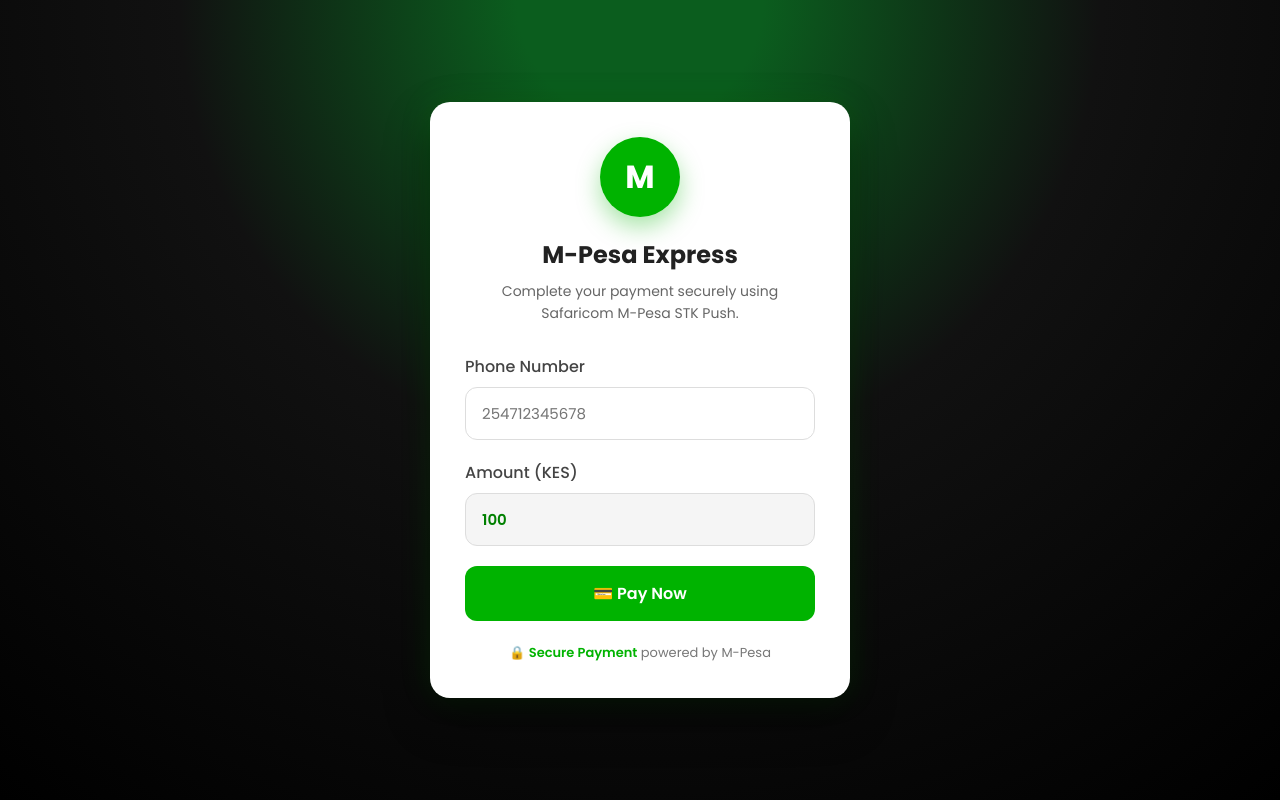
After one commit to emmanuelwachira45-spec/Genesis, a Django app: page /payment/ in a window 1280 px wide. The commit adds this page. Run offline with Django 5.2, Linux system fonts and the light colour scheme.

Commit message:
add new files

```diff
--- a/myapp/urls.py
+++ b/myapp/urls.py
@@ -14,4 +14,9 @@ urlpatterns = [
     path('show/', views.show, name='show'),
     path('delete/<int:id>/', views.delete,),
     path('edit/<int:id>/', views.edit,),
+
+    #Mpesa urls
+    path('payment/', views.payment, name='payment'),
+    path('callback/', views.callback, name='callback'),
+
 ]
--- a/myapp/views.py
+++ b/myapp/views.py
@@ -1,5 +1,12 @@
 from django.shortcuts import render,redirect, get_object_or_404
 from myapp.models import *
+
+#Mpesa API imports
+from django.http import JsonResponse
+import requests
+import base64
+from datetime import datetime
+
 
 # Create your views here.
 def details(request):
@@ -54,3 +61,92 @@ def edit(request, id):
         return redirect('/show')
     else:
         return render(request, 'edit.html', {'editappointment': editappointment})
+
+
+#Mpesa Views
+
+# ─────────────────────────────────────────────
+#  M-Pesa Daraja API Credentials (Sandbox)
+#  Get these from: https://developer.safaricom.co.ke
+# ─────────────────────────────────────────────
+CONSUMER_KEY    = "ZA1kjoAP16NRT31DpKe5rM6jEmA2T8XAGIdXaxjTl4c7SoHl"
+CONSUMER_SECRET = "IrQxAEwALKtWHAuDVFsLQjhihgWDOFUdMhiZfu4WP6sEizP9qAIGjZGOcpswYiiW"
+SHORTCODE       = "174379"
+PASSKEY         = "bfb279f9aa9bdbcf158e97dd71a467cd2e0c893059b10f78e6b72ada1ed2c919"
+CALLBACK_URL    = "https://sandbox.safaricom.co.ke/oauth/v1/generate?grant_type=client_credentials"
+
+
+# ─────────────────────────────────────────────
+#  STEP 1: Get Access Token
+#  Every M-Pesa request needs a token first.
+# ─────────────────────────────────────────────
+def get_access_token():
+    url = "https://sandbox.safaricom.co.ke/oauth/v1/generate?grant_type=client_credentials"
+    response = requests.get(url, auth=(CONSUMER_KEY, CONSUMER_SECRET), timeout=30)
+    token = response.json()["access_token"]
+    return token
+
+
+# ─────────────────────────────────────────────
+#  STEP 2: Send STK Push (Payment Prompt)
+#  This sends a pop-up to the customer's phone.
+# ─────────────────────────────────────────────
+def stk_push(phone, amount):
+    token = get_access_token()
+
+    # Timestamp format required by Safaricom: YYYYMMDDHHmmss
+    timestamp = datetime.now().strftime("%Y%m%d%H%M%S")
+
+    # Password = Base64(Shortcode + Passkey + Timestamp)
+    password = base64.b64encode((SHORTCODE + PASSKEY + timestamp).encode()).decode()
+
+    headers = {"Authorization": f"Bearer {token}"}
+
+    payload = {
+        "BusinessShortCode": SHORTCODE,        # Your till/paybill number
+        "Password":          password,          # Generated above
+        "Timestamp":         timestamp,         # Current time
+        "TransactionType":   "CustomerPayBillOnline",  # Use "CustomerBuyGoodsOnline" for till
+        "Amount":            amount,            # Amount to charge
+        "PartyA":            phone,             # Customer phone e.g. 2547XXXXXXXX
+        "PartyB":            SHORTCODE,         # Your shortcode receives the money
+        "PhoneNumber":       phone,             # Phone that gets the STK prompt
+        "CallBackURL":       CALLBACK_URL,      # M-Pesa sends result here
+        "AccountReference":  "Biashara",        # Shows on customer's phone
+        "TransactionDesc":   "Payment"          # Short description
+    }
+
+    url = "https://sandbox.safaricom.co.ke/mpesa/stkpush/v1/processrequest"
+    response = requests.post(url, json=payload, headers=headers, timeout=30)
+    return response.json()
+
+
+# ─────────────────────────────────────────────
+#  VIEWS/FUNCTIONS
+# ─────────────────────────────────────────────
+
+
+
+
+def payment(request):
+    """Show payment form (GET) or trigger STK push (POST)."""
+
+    if request.method == "POST":
+        phone  = request.POST.get("phone", "").strip()
+        amount = request.POST.get("amount", "").strip()
+
+        try:
+            result = stk_push(phone, amount)
+            return JsonResponse(result)
+
+        except Exception as e:
+            return JsonResponse({"error": str(e)}, status=503)
+
+    # GET request → show the payment form
+    return render(request, "payment.html")
+
+
+def callback(request):
+    """M-Pesa sends payment results here after the customer pays."""
+    print("M-Pesa Callback:", request.body)
+    return JsonResponse({"ResultCode": 0, "ResultDesc": "Accepted"})
--- /dev/null
+++ b/templates/payment.html
@@ -0,0 +1,200 @@
+<!DOCTYPE html>
+<html lang="en">
+<head>
+    <meta charset="UTF-8">
+    <meta name="viewport" content="width=device-width, initial-scale=1.0">
+    <title>M-Pesa Payment</title>
+
+    <link href="https://fonts.googleapis.com/css2?family=Poppins:wght@300;400;500;600;700&display=swap" rel="stylesheet">
+
+    <style>
+        *{
+            margin:0;
+            padding:0;
+            box-sizing:border-box;
+            font-family:'Poppins',sans-serif;
+        }
+
+        body{
+            min-height:100vh;
+            display:flex;
+            justify-content:center;
+            align-items:center;
+            padding:20px;
+            background:
+                radial-gradient(circle at top,#0b5d1e 0%,#0b5d1e 12%,#111111 45%,#000000 100%);
+        }
+
+        .card{
+            width:100%;
+            max-width:420px;
+            background:#ffffff;
+            border-radius:20px;
+            padding:35px;
+            box-shadow:
+                0 20px 45px rgba(0,0,0,.45),
+                0 0 30px rgba(0,179,0,.18);
+        }
+
+        .logo{
+            width:80px;
+            height:80px;
+            background:#00b300;
+            color:#fff;
+            margin:auto;
+            border-radius:50%;
+            display:flex;
+            align-items:center;
+            justify-content:center;
+            font-size:32px;
+            font-weight:bold;
+            margin-bottom:20px;
+            box-shadow:0 10px 25px rgba(0,179,0,.35);
+        }
+
+        h2{
+            text-align:center;
+            color:#222;
+            margin-bottom:8px;
+        }
+
+        p{
+            text-align:center;
+            color:#666;
+            font-size:14px;
+            margin-bottom:30px;
+            line-height:1.6;
+        }
+
+        .form-group{
+            margin-bottom:20px;
+        }
+
+        label{
+            display:block;
+            margin-bottom:8px;
+            color:#444;
+            font-weight:500;
+        }
+
+        input{
+            width:100%;
+            padding:14px 16px;
+            border:1px solid #ddd;
+            border-radius:12px;
+            font-size:15px;
+            outline:none;
+            transition:.3s;
+        }
+
+        input:focus{
+            border-color:#00b300;
+            box-shadow:0 0 0 4px rgba(0,179,0,.18);
+        }
+
+        input[readonly]{
+            background:#f5f5f5;
+            color:#008000;
+            font-weight:600;
+        }
+
+        .pay-btn{
+            width:100%;
+            padding:15px;
+            border:none;
+            border-radius:12px;
+            background:#00b300;
+            color:#fff;
+            font-size:16px;
+            font-weight:600;
+            cursor:pointer;
+            transition:.3s;
+        }
+
+        .pay-btn:hover{
+            background:#008a00;
+            transform:translateY(-2px);
+            box-shadow:0 10px 25px rgba(0,179,0,.35);
+        }
+
+        .pay-btn:active{
+            transform:scale(.98);
+        }
+
+        .secure{
+            text-align:center;
+            margin-top:22px;
+            font-size:13px;
+            color:#777;
+        }
+
+        .secure span{
+            color:#00b300;
+            font-weight:600;
+        }
+
+        @media(max-width:480px){
+
+            .card{
+                padding:25px;
+            }
+
+            h2{
+                font-size:24px;
+            }
+
+        }
+
+    </style>
+
+</head>
+<body>
+
+<div class="card">
+
+    <div class="logo">
+        M
+    </div>
+
+    <h2>M-Pesa Express</h2>
+
+    <p>Complete your payment securely using Safaricom M-Pesa STK Push.</p>
+
+    <form method="POST">
+
+        {% csrf_token %}
+
+        <div class="form-group">
+            <label>Phone Number</label>
+
+            <input
+                type="text"
+                name="phone"
+                placeholder="254712345678"
+                required>
+        </div>
+
+        <div class="form-group">
+            <label>Amount (KES)</label>
+
+            <input
+                type="number"
+                name="amount"
+                value="100"
+                readonly>
+        </div>
+
+        <button type="submit" class="pay-btn">
+            💳 Pay Now
+        </button>
+
+    </form>
+
+    <div class="secure">
+        🔒 <span>Secure Payment</span> powered by M-Pesa
+    </div>
+
+</div>
+
+</body>
+</html>
```
Also changed, not shown: templates/show.html (+7 -0 lines), 2 other files.
